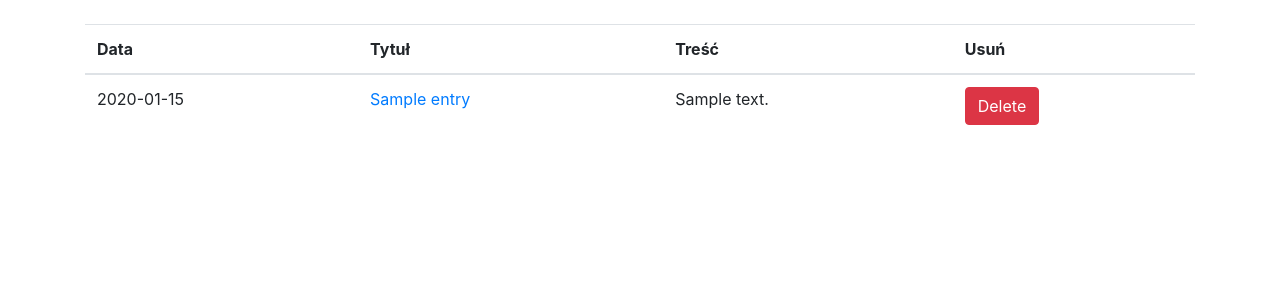
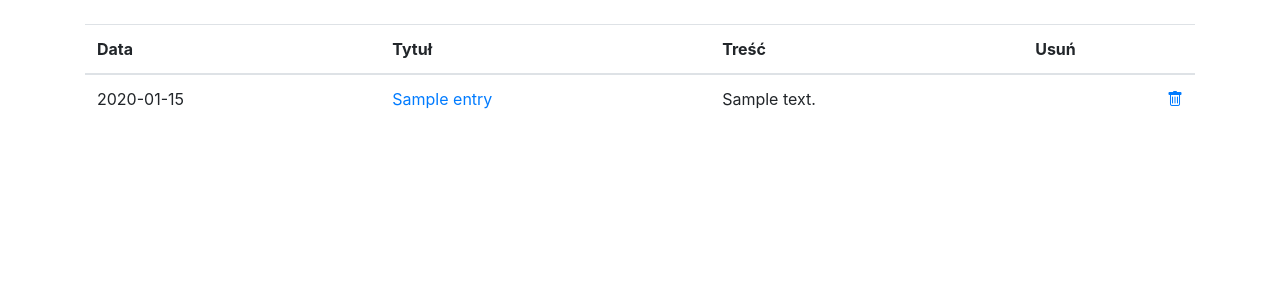
Before and after one commit to AgataNH/ProjektKoncowy, a Flask app: template blog/templates/drafts.html in a window 1280 px wide. Shown: the part 56-356 px from the top of the page. Run offline with Flask 2, Linux system fonts and the light colour scheme; the template is opened without the code that fills it: values that come from a table or form of the project are taken from there, others are empty; tables that the repository leaves empty hold one stand-in row (values such as "Sample post"); some libraries are stand-ins or nearby versions.

Commit message:
change form

```diff
--- a/blog/templates/drafts.html
+++ b/blog/templates/drafts.html
@@ -23,10 +23,9 @@
            </a>
        </td>
        <td>{{ post.body|truncate(100, true) }}</td>
-       <td><form action="{{ url_for('delete_post', entry_id=post.id) }}" method="post">
-        <input type="hidden" name="_method" value="DELETE">
-        <input type="submit" value="Delete" class="btn btn-danger">
-       </form>
+       <td><form id="form" action="{{ url_for('delete_post', entry_id=post.id) }}" method="post">
+        <a href="#" class="bi bi-trash float-right" onClick="document.getElementById('form').submit();"></a>
+        </form>
        </td>
      </tr>
      {% endfor %}
```
